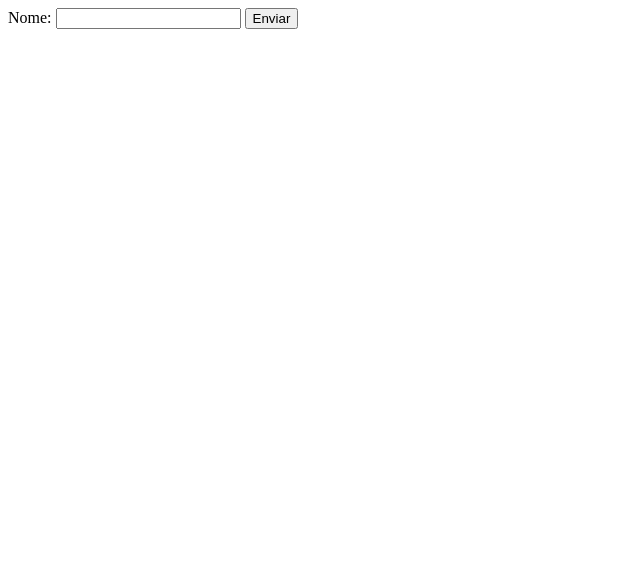
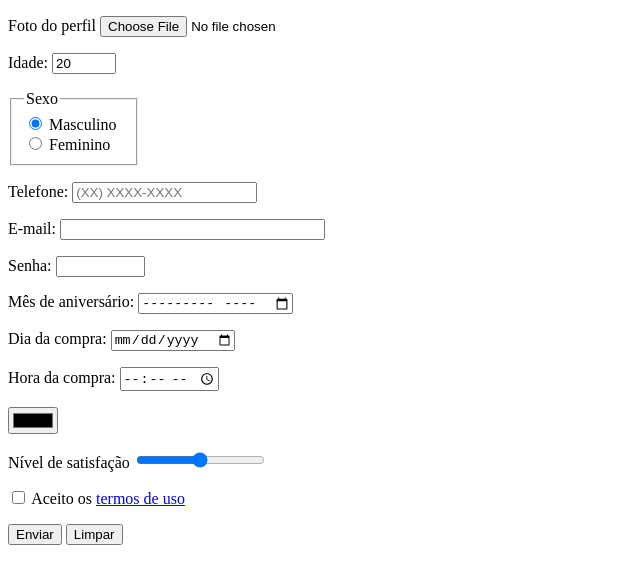
Before and after one commit to rfcosta85/CursoDeDesenvolvimentoWeb, a plain HTML site: page Exercicios/testes_capitulo12/testes_cap24_forms/index.html in a window 1280 px wide. Shown: the whole page, without its empty margins (0-640 px from the left). Drawn offline with Linux system fonts and the light colour scheme.

Commit message:
Forms test day 2

```diff
--- a/Exercicios/testes_capitulo12/testes_cap24_forms/index.html
+++ b/Exercicios/testes_capitulo12/testes_cap24_forms/index.html
@@ -9,12 +9,107 @@
 
     <form method="GET" action="cadastro.php">
 
-        <label for="campo_nome">Nome:</label>
+        <p>
 
-        <input type="text" name="form_name" id="campo_nome">
-        <input type="submit" value="Enviar">
+            <label for="ifoto">Foto do perfil</label>
+            <input type="file" name="foto" id="foto" accept="image/*">
+
+        </p>
+
+        <p>
+
+            <label for="iidade">Idade:</label>
+            <input type="number" name="idade" id="iidade" min="1" max="120" value="20">
+
+        </p>
+
+        <p>
+
+            <fieldset style="width: 100px;">
+
+            <legend>Sexo</legend>
+            <input type="radio" name="sex" id="isexmasc" checked>
+            <label for="isexmasc">Masculino</label>
+            <input type="radio" name="sex" id="isexfem">
+            <label for="isexfem">Feminino</label>
+
+            </fieldset>
+
+        </p>
+
+        <p>
+
+            <label for="itel">Telefone:</label>
+            <input type="tel" name="tel" id="itel" pattern="\([0-9]{2}\)([\s])[0-9]{4,6}-[0-9]{4}"placeholder = "(XX) XXXX-XXXX">
+
+        </p>
+
+        <p>
+
+            <label for="imail">E-mail:</label>
+            <input type="email" name="mail" id="imail" size="30" maxlength="50">
+
+        </p>
+
+        <p>
+
+            <label for="isenha">Senha:</label>
+            <input type="password" name="senha" id="isenha" minlength="3" maxlength="8" size="8">
+
+        </p>
+
+        <p>
+
+            <label for="imes">Mês de aniversário:</label>
+            <input type="month" name="mes" id="imes">
+
+        </p>
+
+        <p>
+
+            <label for="idata">Dia da compra:</label>
+            <input type="date" name="data" id="idata">
+
+        </p>
+
+        <p>
+
+            <label for="ihora">Hora da compra:</label>
+            <input type="time" name="hora" id="ihora">
+
+        </p>
+
+        <p>
+
+            <label for="icor"></label>
+            <input type="color" name="cor" id="icor">
+
+        </p>
+
+        <p>
+
+            <label for="isat">Nível de satisfação</label>
+            <input type="range" name="sat" id="isat" min="0" max="4" value="2">
+
+        </p>
+
+        <p>
+
+            <input type="checkbox" name="aceito" id="iaceito">
+            <label for="iaceito">Aceito os <a href="termos.hmtl">termos de uso</a></label>
+
+        </p>
+
+        <p>
+
+            <input type="submit" value="Enviar">
+            <input type="reset" value="Limpar">
+
+        </p>
 
     </form>
 
+
+
 </body>
 </html>
```
